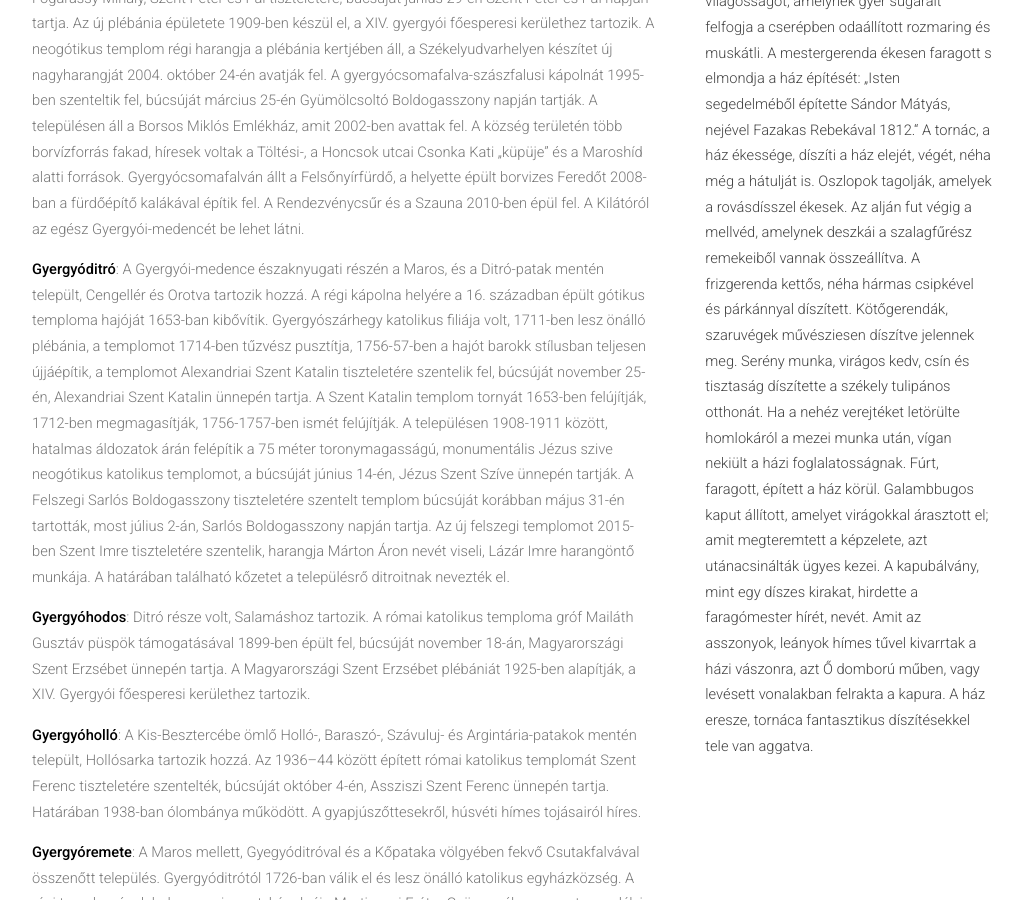
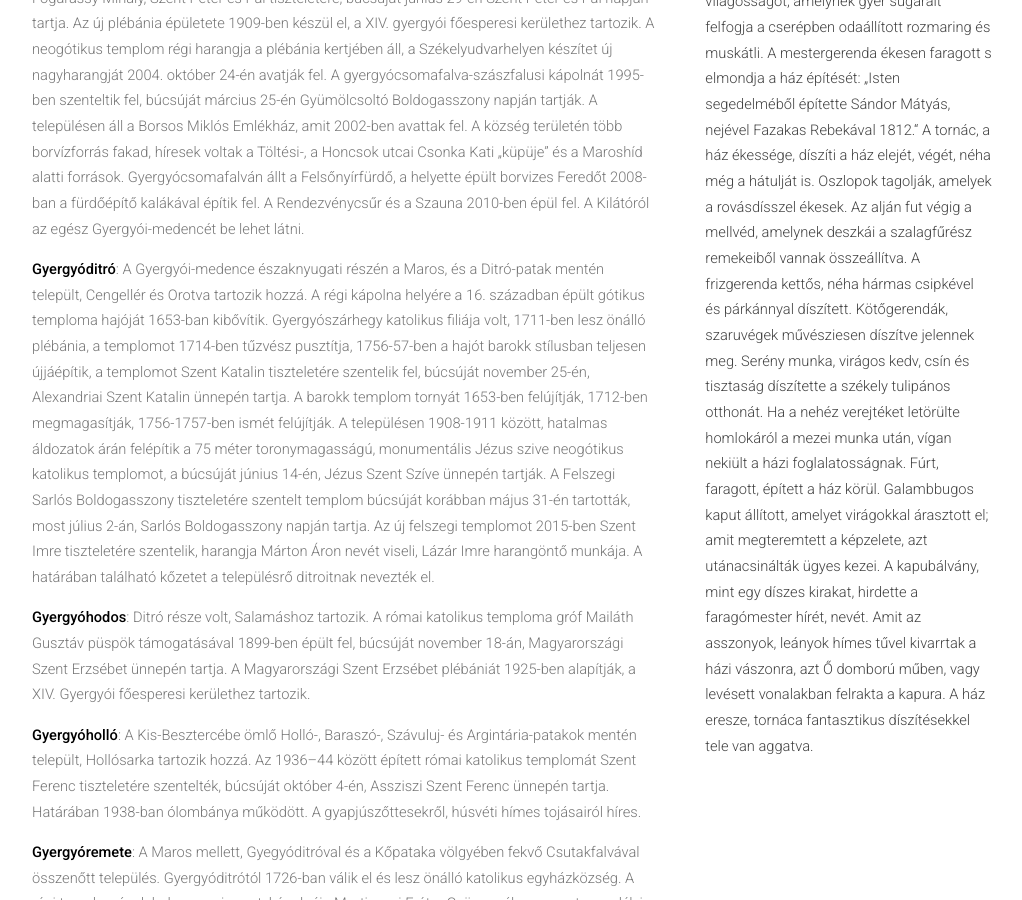
Before and after one commit to siculia/siculia.github.io, a Jekyll site: the page built from siculia-gyergyoszek.html, in a window 1280 px wide and 900 px high, scrolled down 3478 px. Shown: the whole window, without its empty margins (128-1150 px from the left). Built offline with Jekyll 4.4.1, drawn with Linux system fonts in a browser that asks for light colours; nearby versions of some CDN libraries; library files that are not in the unit come from our copies.

Commit message:
Gyergyóditró+

```diff
--- a/siculia-gyergyoszek.html
+++ b/siculia-gyergyoszek.html
@@ -40,7 +40,7 @@ layout: default
 						<p style="text-align: left;"><b>Gyergyóalfalú</b>: A Békény patak Marosba ömlésénél települt, Borzont és Bucsin tartozik hozzá. A település első temploma román stílusú, számos eleme a jelenlegi templomban is megtalálható, boltíves kapuja román stílusú. A templom felirata szerint építtetett 1213-ban, Szent Júdás és Simon apostolok és Szent Margit szűz és vértanú tiszteletére. A 15. században gótikus sílusban átépítik, ekkor készült a hatszögletű, gótikus kelyhet mintázó keresztelőkútja. 1707-ben a császáriak felégetik, elpusztul. Az új katolikus templom alapkövét 1766. június 27-én helyezik el, barokk stílusban építik fel, Batthyány Ignác erdélyi püspök 1786. június 18-án Szent Simon és Judás apostolok tiszteletére szenteli fel, búcsúját október 28-án, Szent Simon és Judás apostolok ünnepén tartja.  A települést 1804-ben (1806) tűzvész pusztítja, amelynek során a templom tetőzete leég. A plébánia épületét 1906-ban, Szent Simon és Júdás apostolok tiszteletére építik fel, a XIV. Gyergyói főesperesi kerülethez tartozik. A római katolikus templomot 1930-ban kibővítik az északi mellékhajóval, ennek során előkerül a templomot övező védőfal töredéke. Az 1930-ben végzett bővítés alkalmával a kibontott északi falból gótikus részletek, festett boltívborda-darabok, kőablak keretrészek kerültek elő. A görög-katolikus kőtemplom 1850-ben épült.</p>
 						<p style="text-align: left;"><b>Gyergyóbékás</b>: Gyergyóbékás, más néven Magyarbékás szórványtelepülés, Bernádtelep, Gyermán, Iványos tartozik hozzá. Plébániája korábban Damuk, jelenleg a gyergyószentmiklósi Szent Miklós katolikus egyházközség filiája. A római katolikus templomát Szent István király tiszteletére szentelték, búcsúját augusztus 20-án, Szent István király ünnepén tartja.</p>
 						<p style="text-align: left;"><b>Gyergyócsomafalva</b>: A Nagy-Somlyó pataka Marosba ömlésénél, a Maros két partján települt. Összeépült Szászfaluval. A régi fakápolna helyén 1726-ban új kápolna épül. Csomafalva első katolikus temploma 1728-ban épül fel, egyházilag Gergyóalfalu filiája volt, 1730-ban önállósul saját plébániával, amelyet 1779-ben és 1846-ban felújítanak.  Az új, jelenleg is álló neogótikus templom 1875-1879 között készül el. A templomot 1878-ban szenteli fel az erdélyi püspök, Fogarassy Mihály, Szent Péter és Pál tiszteletére, búcsúját június 29-én Szent Péter és Pál napján tartja. Az új plébánia épületete 1909-ben készül el, a XIV. gyergyói főesperesi kerülethez tartozik. A neogótikus templom régi harangja a plébánia kertjében áll, a Székelyudvarhelyen készítet új nagyharangját 2004. október 24-én avatják fel. A gyergyócsomafalva-szászfalusi kápolnát 1995-ben szenteltik fel, búcsúját március 25-én Gyümölcsoltó Boldogasszony napján tartják. A településen áll a Borsos Miklós Emlékház, amit 2002-ben avattak fel. A község területén több borvízforrás fakad, híresek voltak a Töltési-, a Honcsok utcai Csonka Kati „küpüje” és a Maroshíd alatti források. Gyergyócsomafalván állt a Felsőnyírfürdő, a helyette épült borvizes Feredőt 2008-ban a fürdőépítő kalákával építik fel. A Rendezvénycsűr és a Szauna 2010-ben épül fel. A Kilátóról az egész Gyergyói-medencét be lehet látni.</p>
-						<p style="text-align: left;"><b>Gyergyóditró</b>: A Gyergyói-medence északnyugati részén a Maros, és a Ditró-patak mentén települt, Cengellér és Orotva tartozik hozzá. A régi kápolna helyére a 16. században épült gótikus temploma hajóját 1653-ban kibővítik. Gyergyószárhegy katolikus filiája volt, 1711-ben lesz önálló plébánia, a templomot 1714-ben tűzvész pusztítja, 1756-57-ben a hajót barokk stílusban teljesen újjáépítik, a templomot Alexandriai Szent Katalin tiszteletére szentelik fel, búcsúját november 25-én, Alexandriai Szent Katalin ünnepén tartja. A Szent Katalin templom tornyát 1653-ben felújítják, 1712-ben megmagasítják, 1756-1757-ben ismét felújítják. A településen 1908-1911 között, hatalmas áldozatok árán felépítik a 75 méter toronymagasságú, monumentális Jézus szive neogótikus katolikus templomot, a búcsúját június 14-én, Jézus Szent Szíve ünnepén tartják. A Felszegi Sarlós Boldogasszony tiszteletére szentelt templom búcsúját korábban május 31-én tartották, most július 2-án, Sarlós Boldogasszony napján tartja. Az új felszegi templomot 2015-ben Szent Imre tiszteletére szentelik, harangja Márton Áron nevét viseli, Lázár Imre harangöntő munkája. A határában található kőzetet a településrő ditroitnak nevezték el.</p>
+						<p style="text-align: left;"><b>Gyergyóditró</b>: A Gyergyói-medence északnyugati részén a Maros, és a Ditró-patak mentén települt, Cengellér és Orotva tartozik hozzá. A régi kápolna helyére a 16. században épült gótikus temploma hajóját 1653-ban kibővítik. Gyergyószárhegy katolikus filiája volt, 1711-ben lesz önálló plébánia, a templomot 1714-ben tűzvész pusztítja, 1756-57-ben a hajót barokk stílusban teljesen újjáépítik, a templomot Szent Katalin tiszteletére szentelik fel, búcsúját november 25-én, Alexandriai Szent Katalin ünnepén tartja. A barokk templom tornyát 1653-ben felújítják, 1712-ben megmagasítják, 1756-1757-ben ismét felújítják. A településen 1908-1911 között, hatalmas áldozatok árán felépítik a 75 méter toronymagasságú, monumentális Jézus szive neogótikus katolikus templomot, a búcsúját június 14-én, Jézus Szent Szíve ünnepén tartják. A Felszegi Sarlós Boldogasszony tiszteletére szentelt templom búcsúját korábban május 31-én tartották, most július 2-án, Sarlós Boldogasszony napján tartja. Az új felszegi templomot 2015-ben Szent Imre tiszteletére szentelik, harangja Márton Áron nevét viseli, Lázár Imre harangöntő munkája. A határában található kőzetet a településrő ditroitnak nevezték el.</p>
 						<p style="text-align: left;"><b>Gyergyóhodos</b>: Ditró része volt, Salamáshoz tartozik. A római katolikus temploma gróf Mailáth Gusztáv püspök támogatásával 1899-ben épült fel, búcsúját november 18-án, Magyarországi Szent Erzsébet ünnepén tartja. A Magyarországi Szent Erzsébet plébániát 1925-ben alapítják, a XIV. Gyergyói főesperesi kerülethez tartozik.</p>
 						<p style="text-align: left;"><b>Gyergyóholló</b>: A Kis-Besztercébe ömlő Holló-, Baraszó-, Szávuluj- és Argintária-patakok mentén települt, Hollósarka tartozik hozzá. Az 1936–44 között épített római katolikus templomát Szent Ferenc tiszteletére szentelték, búcsúját október 4-én, Assziszi Szent Ferenc ünnepén tartja. Határában 1938-ban ólombánya működött. A gyapjúszőttesekről, húsvéti hímes tojásairól híres.</p>
 						<p style="text-align: left;"><b>Gyergyóremete</b>: A Maros mellett, Gyegyóditróval és a Kőpataka völgyében fekvő Csutakfalvával összenőtt település. Gyergyóditrótól 1726-ban válik el és lesz önálló katolikus egyházközség. A régi templomának helye nem ismert, kápolnája Martinuzzi Fráter György pálos szerzetes, erdélyi kancellár jegyzője, Kendeffy Bonifác pálos remete támogatásából épülhetett, a település a nevét az itt megtelepedett pálos remetéktől kapta. A római katolikus temploma 1771-ben épült fel, a települést 1892-ben hatalmas tűzvész pusztítja, a temploma leég. A templomból származó, a Szűz Máriát a kisdeddel ábrázoló jobboldali mellékoltár eredeti képe a Budapesti Szépművészeti Múzeumban található, ismeretlen festő készíthette 1780 körül. A plébániával szemben láthatóak az 1933-ban feltárt, leégett templom alapjai. A római katolikus barokk templomot 1899-ben építik fel, Szent Lénárd tiszteletére szentelik, búcsúja november 6-án van. A Szent Lénárd plébánia, a XIV. Gyergyói főesperesi kerülethez tartozik. Csutakfalván áll az 1942-ben, Magyarországi Szent Margit tiszteletére szentelt kápolna, amelyet 1968-ban kibővítenek. A kicsibükki szórványtelepülés fakápolnáját 1943-ban Szent István király tiszteletére szentelik fel, búcsúját augusztus 20-án, Szent István király ünnepén tartja. Az Alszegen a Szent Rita kápolna alapkövét 2011. júniusában helyezték el. A Mélik család kriptája a 19. század végén, neogótikus stílusban épült.</p>
```
